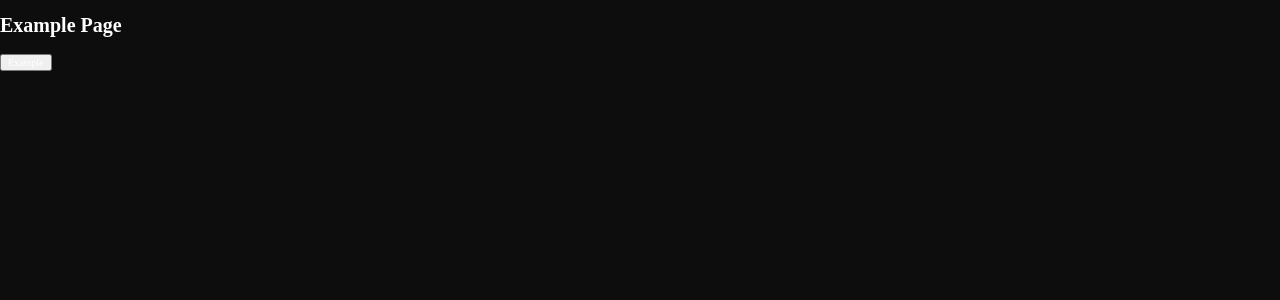
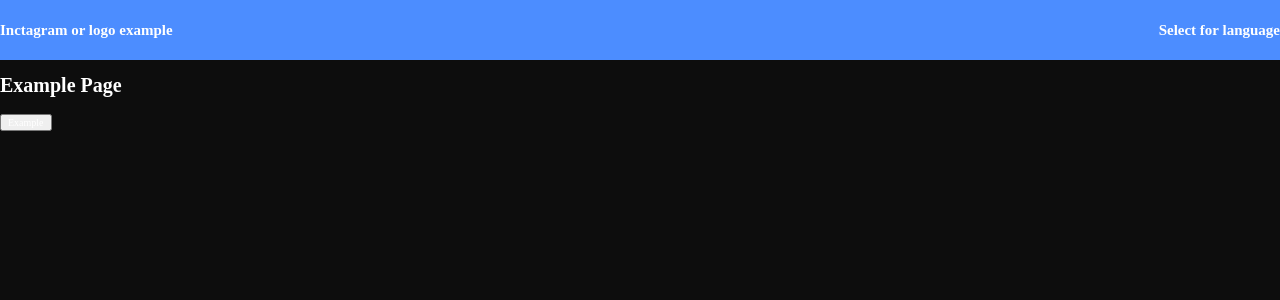
Before and after one commit to VitaliKozhurov/next_train_project, a Next.js app: page / in a window 1280 px wide. Shown: the top 300 px of the page. Built offline with nearby package versions, Linux system fonts and the light colour scheme.

Commit message:
feat: add layout and header

```diff
--- /dev/null
+++ b/src/components/header/Header.module.scss
@@ -0,0 +1,9 @@
+.header {
+  display: flex;
+  align-items: center;
+  justify-content: space-between;
+
+  height: 6rem;
+
+  background-color: #4c8dff;
+}
--- /dev/null
+++ b/src/components/header/Header.tsx
@@ -0,0 +1,10 @@
+import s from './Header.module.scss'
+
+export const Header = () => {
+  return (
+    <header className={s.header}>
+      <h2>Inctagram or logo example</h2>
+      <h2>Select for language</h2>
+    </header>
+  )
+}
--- /dev/null
+++ b/src/components/header/index.tsx
@@ -0,0 +1 @@
+export * from './Header'
--- a/src/components/index.ts
+++ b/src/components/index.ts
@@ -1 +1,3 @@
 export * from './button'
+export * from './header'
+export * from './layout'
--- /dev/null
+++ b/src/components/layout/Layout.tsx
@@ -0,0 +1,16 @@
+import { ReactNode } from 'react'
+
+import { Header } from '@/components'
+
+type Props = {
+  children: ReactNode
+}
+
+export const Layout = ({ children }: Props) => {
+  return (
+    <>
+      <Header />
+      <main>{children}</main>
+    </>
+  )
+}
--- /dev/null
+++ b/src/components/layout/index.ts
@@ -0,0 +1 @@
+export * from './Layout'
--- a/src/pages/_app.tsx
+++ b/src/pages/_app.tsx
@@ -1,7 +1,13 @@
 import type { AppProps } from 'next/app'
+
+import { Layout } from '@/components'
 
 import '@/styles/globals.scss'
 
 export default function App({ Component, pageProps }: AppProps) {
-  return <Component {...pageProps} />
+  return (
+    <Layout>
+      <Component {...pageProps} />
+    </Layout>
+  )
 }
```
